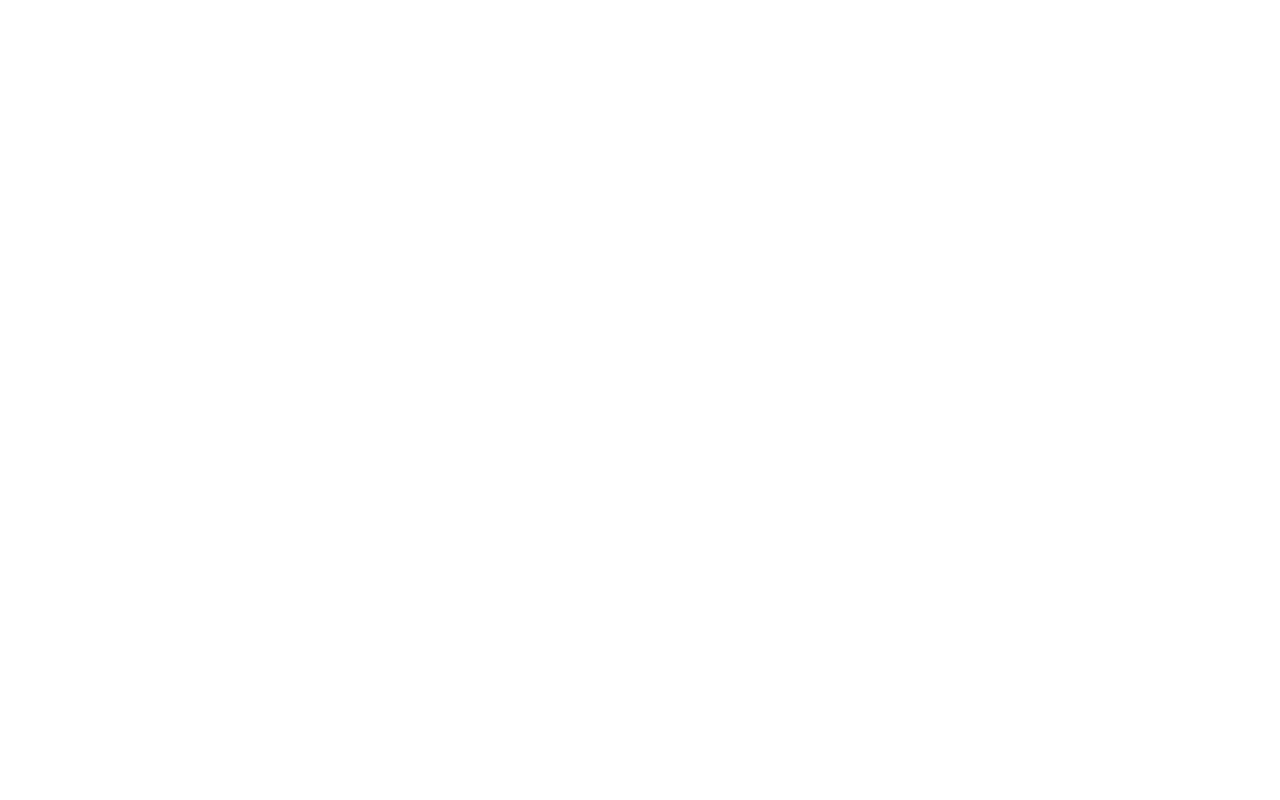
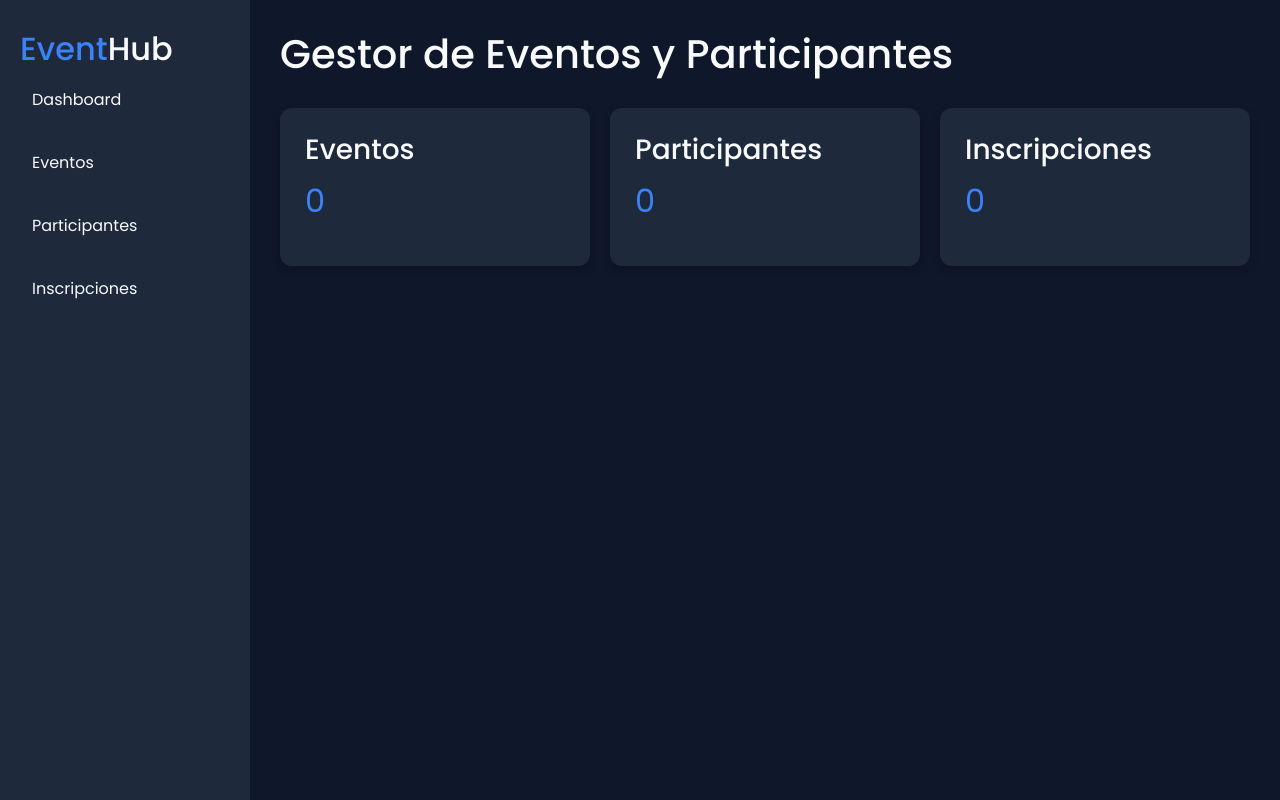
Before and after one commit to SheylaAstorga/Gestor-eventos-participantes, a plain HTML site: page index.html in a window 1280 px wide. Drawn offline with nearby package versions, Linux system fonts and the light colour scheme.

Commit message:
Diseñe el layout principal del gestor , estructura base con colores y tipografia elegida

```diff
--- a/css/style.css
+++ b/css/style.css
@@ -0,0 +1,82 @@
+*{
+  margin: 0;
+  padding: 0;
+  box-sizing: border-box;
+}
+
+body{
+  font-family: 'Poppins', sans-serif;
+  background-color: #0f172a;
+  color: #f8fafc;
+}
+
+.app-container{
+  display: flex;
+  min-height: 100vh;
+}
+
+
+.sidebar{
+  width: 250px;
+  background-color: #1e293b;
+  padding: 30px 20px;
+}
+.sidebar span{
+  color: #3b82f6;
+}
+.sidebar h3{
+  margin-bottom: 40px;
+  color: #3b82f6;
+}
+
+.sidebar nav{
+  display: flex;
+  flex-direction: column;
+  gap: 15px;
+}
+
+.sidebar a{
+  text-decoration: none;
+  color: #f8fafc;
+  padding: 12px;
+  border-radius: 8px;
+  transition: 0.3s;
+}
+
+.sidebar a:hover{
+  background-color: #3b82f6;
+}
+
+
+.main-content{
+  flex: 1;
+  padding: 30px;
+}
+
+
+.topbar{
+  margin-bottom: 30px;
+}
+
+
+.dashboard{
+  display: grid;
+  grid-template-columns: repeat(auto-fit, minmax(220px, 1fr));
+  gap: 20px;
+}
+
+.card-dashboard{
+  background-color: #1e293b;
+  padding: 25px;
+  border-radius: 12px;
+  box-shadow: 0 4px 10px rgba(0,0,0,0.2);
+}
+
+.card-dashboard h3{
+  margin-bottom: 10px;
+}
+
+.card-dashboard p{
+  font-size: 2rem;
+  color: #3b82f6;
+}
--- a/index.html
+++ b/index.html
@@ -9,15 +9,47 @@
     <meta name="keywords"
         content="eventos, participantes, inscripciones, CRUD, JavaScript, Axios, json-server, HTML, CSS, programación web">
     <meta name="author" content="Astorga Sheyla, Boixados Facundo, Lobo Juan David, Uncos Sebastian, Valverde Ignacio">
+    <link href="https://cdn.jsdelivr.net/npm/bootstrap@5.3.3/dist/css/bootstrap.min.css" rel="stylesheet">
+    <!-- Google Fonts -->
+    <link rel="preconnect" href="https://fonts.googleapis.com">
+    <link href="https://fonts.googleapis.com/css2?family=Poppins:wght@300;400;500;600&display=swap" rel="stylesheet">
     <link rel="stylesheet" href="css/style.css">
     <script src="https://cdn.jsdelivr.net/npm/axios/dist/axios.min.js"></script>
     <title>Gestor de Eventos</title>
 </head>
 
 <body>
- <header></header>
- <main></main>
- <footer></footer>
+    <div class="app-container">
+        <aside class="sidebar">
+            <h2><span>Event</span>Hub</h2>
+            <nav>
+                <a href="#">Dashboard</a>
+                <a href="#">Eventos</a>
+                <a href="#">Participantes</a>
+                <a href="#">Inscripciones</a>
+
+            </nav>
+        </aside>
+        <main class="main-content">
+            <header class="topbar">
+                <h1>Gestor de Eventos y Participantes</h1>
+            </header>
+            <section class="dashboard">
+                <div class="card-dashboard">
+                    <h3>Eventos</h3>
+                    <p>0</p>
+                </div>
+                <div class="card-dashboard">
+                    <h3>Participantes</h3>
+                    <p>0</p>
+                </div>
+                <div class="card-dashboard">
+                    <h3>Inscripciones</h3>
+                    <p>0</p>
+                </div>
+            </section>
+        </main>
+    </div>
 </body>
 
 </html>
```
